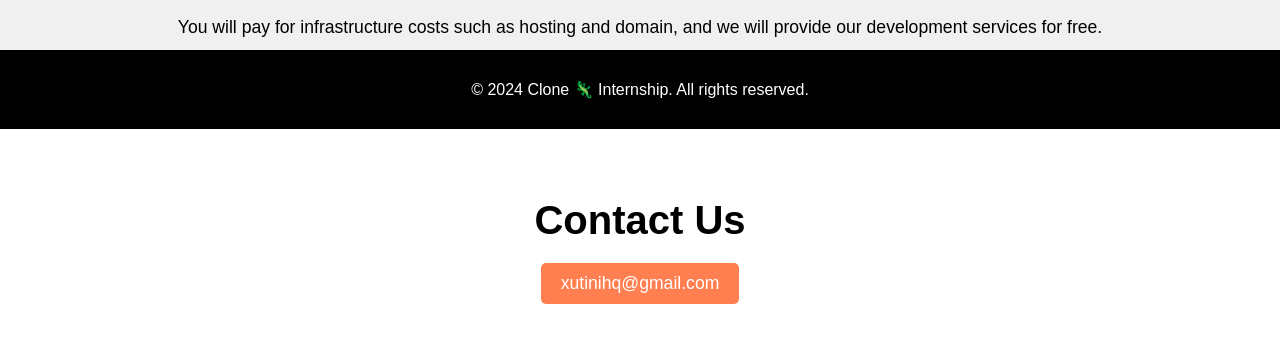
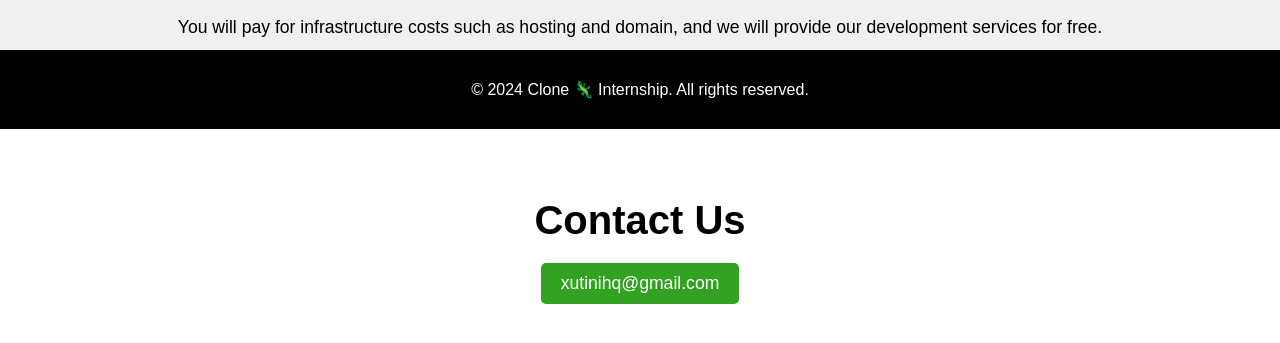
Before and after one commit to TheCloneInternship/TheCloneInternship.github.io, a plain HTML site: page index.html in a window 1280 px wide. Shown: the part 671-1014 px from the top of the page. Drawn offline with nearby package versions, Linux system fonts and the light colour scheme.

Commit message:
Update style.css

```diff
--- a/style.css
+++ b/style.css
@@ -85,7 +85,7 @@ a:hover:after {
 
 .btn {
     display: inline-block;
-    background-color: #ff7f50; /* Bright accent color (coral) */
+    background-color: #33A122; /* Bright accent color (lizard green) */
     color: #ffffff;
     text-decoration: none;
     padding: 10px 20px;
```
